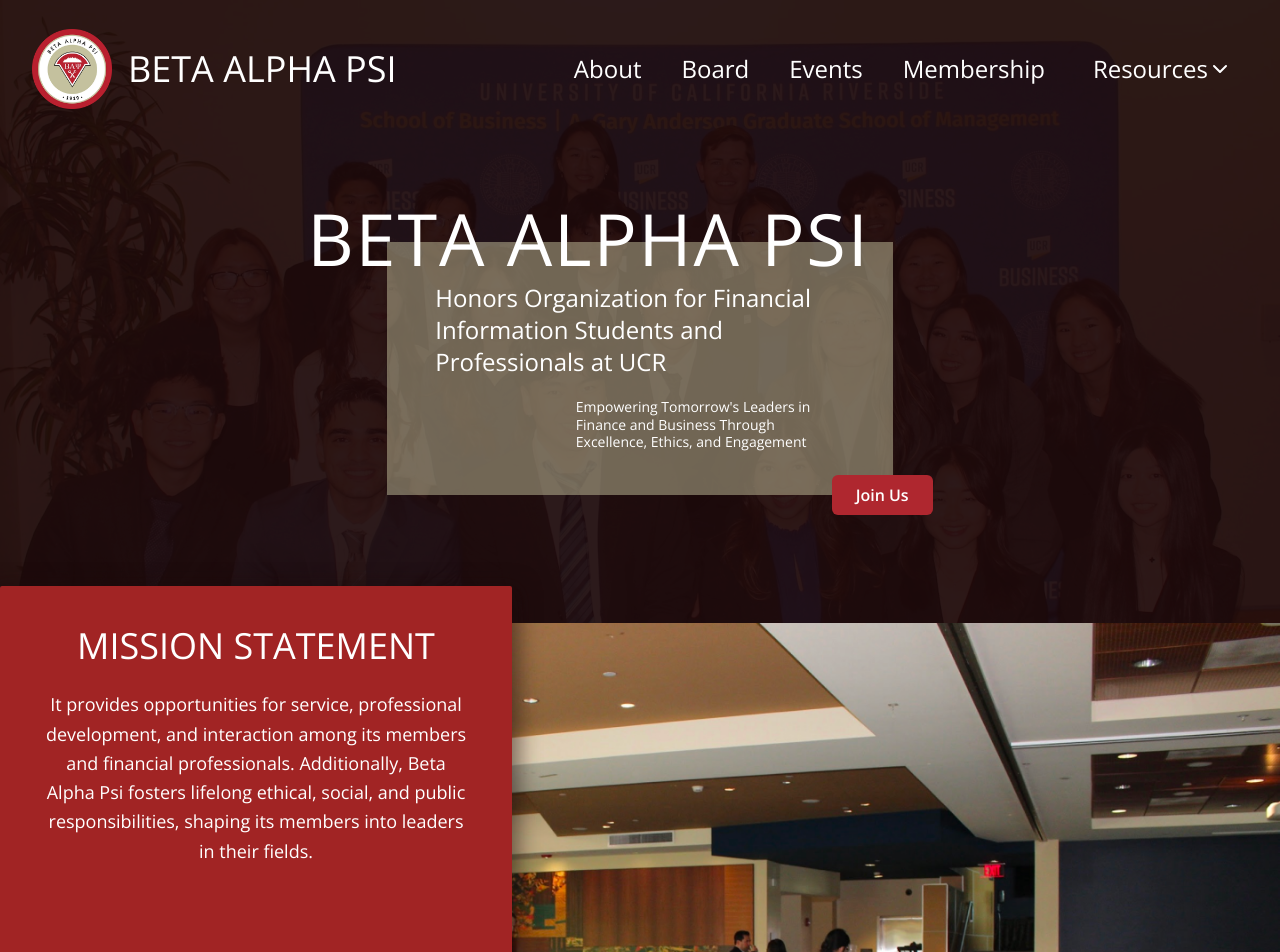
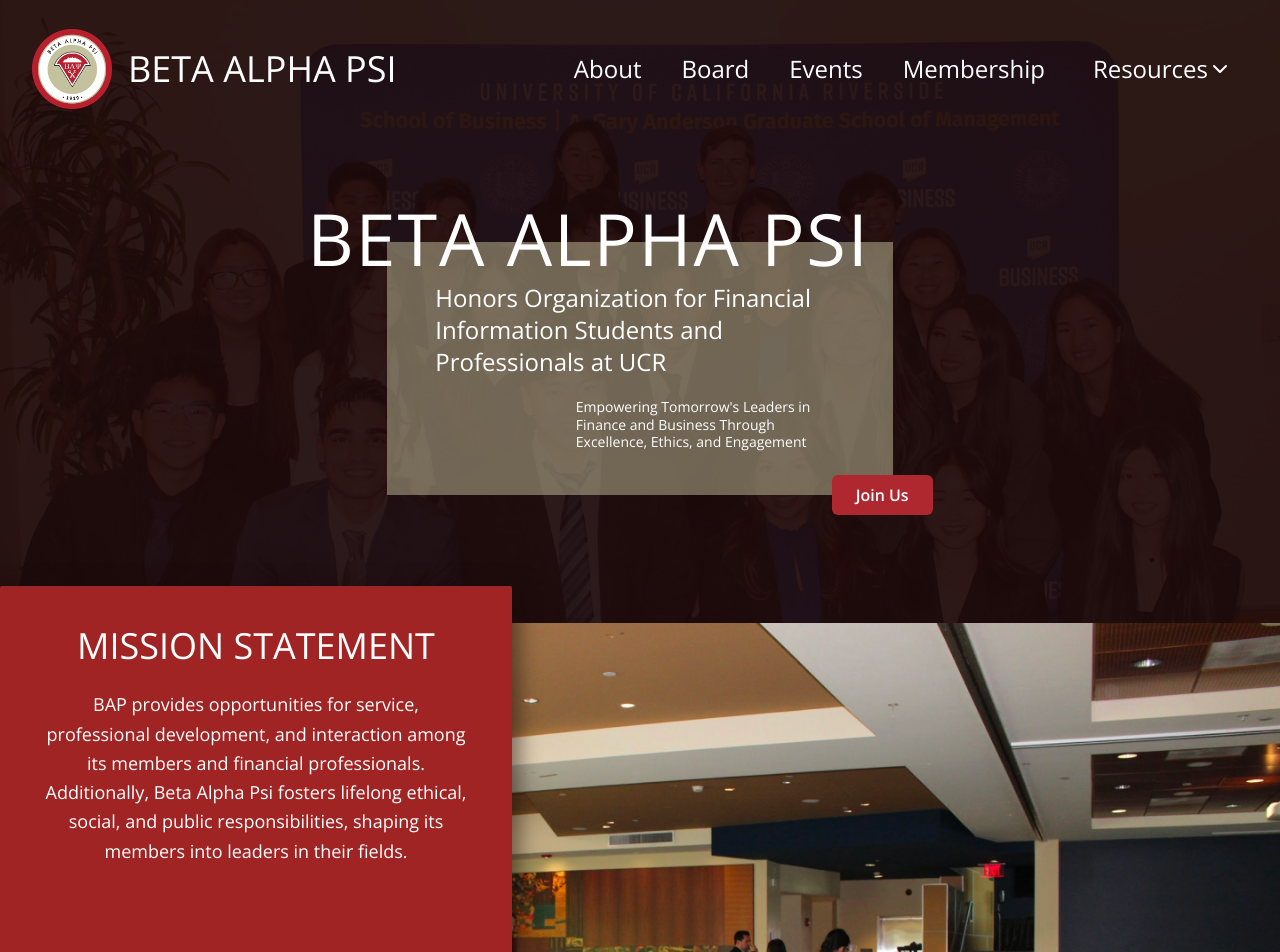
Before and after one commit to acm-ucr/bap-website, a Next.js app: page / in a window 1280 px wide. Shown: the top 952 px of the page. Built offline with nearby package versions, Linux system fonts and the light colour scheme; what tailwindcss-animated would draw is missing.

Commit message:
we good?

```diff
--- a/src/components/home/Mission.tsx
+++ b/src/components/home/Mission.tsx
@@ -11,7 +11,7 @@ const Mission = () => {
           MISSION STATEMENT
         </h1>
         <p className="text-lg leading-relaxed text-white">
-          It provides opportunities for service, professional development, and
+          BAP provides opportunities for service, professional development, and
           interaction among its members and financial professionals.
           Additionally, Beta Alpha Psi fosters lifelong ethical, social, and
           public responsibilities, shaping its members into leaders in their
```
